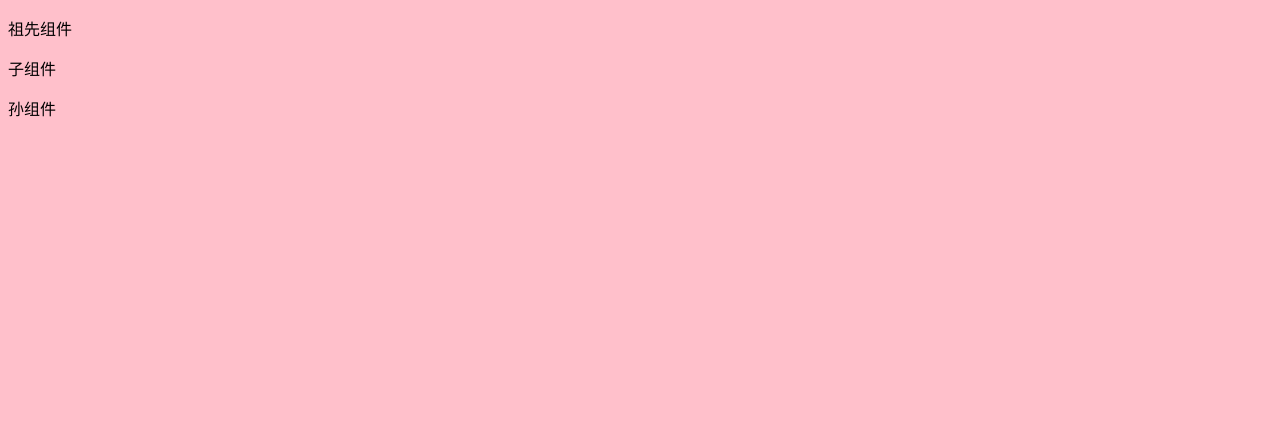
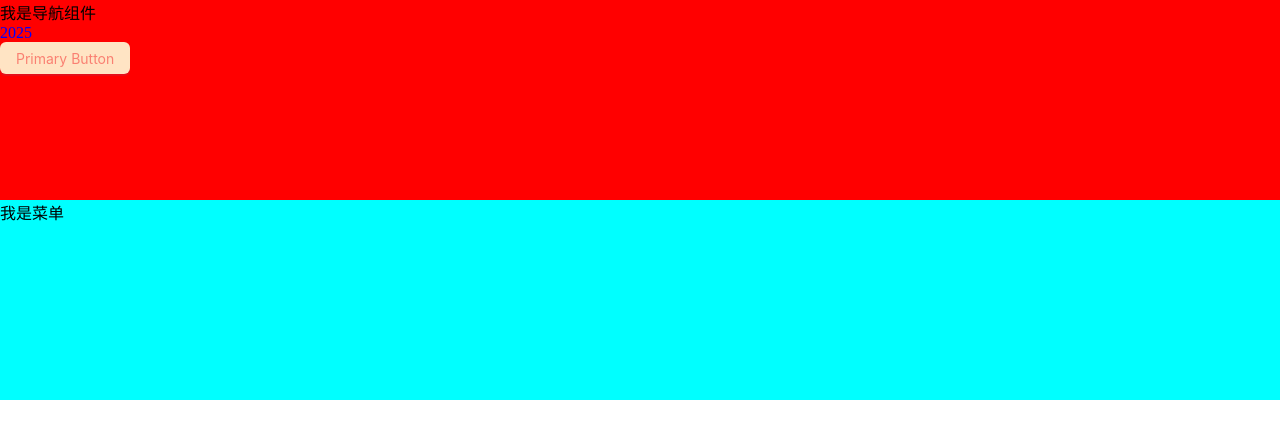
Before and after one commit to Broccoli-db/react, a React app: page / in a window 1280 px wide. Shown: the top 438 px of the page. Built offline with nearby package versions, Linux system fonts and the light colour scheme.

Commit message:
up：“样式私有化”

```diff
--- a/1.html
+++ /dev/null
@@ -1,91 +0,0 @@
-<!DOCTYPE html>
-<html lang="en">
-<head>
-    <meta charset="UTF-8">
-    <meta name="viewport" content="width=device-width, initial-scale=1.0">
-    <title>Document</title>
-    <style>
-        body {
-                width: 100vw;
-                height: 100vh;
-                display: flex;
-                justify-content: center;
-                align-items: center;
-                margin: 0;
-                padding: 0;
-        }
-        #root {
-            width: 100px;
-            height: 100px;
-            background-color: red;
-            display: flex;
-            justify-content: center;
-            align-items: center;
-        }
-
-        #secondFloor {
-            width: 50px;
-            height: 50px;
-            background-color: blue;
-            display: flex;
-            justify-content: center;
-            align-items: center;
-        }
-
-        #thirdFloor {
-            width: 25px;
-            height: 25px;
-            background-color: green;
-            display: flex;
-            justify-content: center;
-            align-items: center;
-        }
-    </style>
-</head>
-<body>
-    <div id="root">
-        <div id="secondFloor">
-            <div id="thirdFloor">
-            </div>
-        </div>
-    </div>
-    <script>
-        const root = document.getElementById('root');
-        const secondFloor = document.getElementById('secondFloor');
-        const thirdFloor = document.getElementById('thirdFloor');
-        secondFloor.onClick = () => {
-            console.log('secondFloor冒泡');
-        }
-        secondFloor.onClickCapture = () => {
-            console.log('secondFloor捕获');
-        }
-        thirdFloor.onClick = () => {
-            console.log('thirdFloor冒泡');
-        }
-        thirdFloor.onClickCapture = () => {
-            console.log('thirdFloor捕获');
-        }
-        // 捕获
-        root.addEventListener('click', (ev) => {
-            let path = ev.composedPath();
-            [...path].reverse().forEach((el) => {
-                if(el.onClickCapture){
-                    el.onClickCapture()
-                }
-            })
-        },true);
-        // 冒泡
-        root.addEventListener('click', (ev) => {
-            let path = ev.composedPath();
-            path.forEach((el) => {
-                if(el.onClick){
-                    el.onClick()
-                }
-            })
-        },false);
-
-    </script>
-
-    </script>
-</body>
-</html>
--- /dev/null
+++ b/src/App.jsx
@@ -0,0 +1,11 @@
+import React from 'react'
+import Nav from './views/Nav'
+import Menu from './views/Menu'
+export default function App() {
+    return (
+        <div>
+            <Nav />
+            <Menu />
+        </div>
+    )
+}
--- a/src/components/Dialog.jsx
+++ /dev/null
@@ -1,45 +0,0 @@
-import React, { useContext, useState } from 'react'
-import ContextObject from '../contextObject'
-function Dialog() {
-  const [age, setAge] = useState(18)
-  const [name, setName] = useState("张三")
-  const chage = () => {
-    setAge(age + 1)
-    setName("李四")
-  }
-  return (
-    <ContextObject.Provider value={{
-      age,
-      name,
-      chage
-    }}>
-      <div>
-        <p>祖先组件</p>
-        <Child />
-      </div>
-    </ContextObject.Provider>
-
-  )
-}
-// 子组件
-const Child = () => {
-  const { age, name, chage } = useContext(ContextObject)
-  console.log(age, name, chage, "子组件");
-
-  return (
-    <div>
-      <p>子组件</p>
-      <GrandChild />
-    </div>
-  )
-}
-// 孙组件
-const GrandChild = () => {
-  const { age, name, chage } = useContext(ContextObject)
-  console.log(age, name, chage, "孙组件");
-
-  return <div>
-    <p>孙组件</p>
-  </div>
-}
-export default Dialog
--- a/src/index.jsx
+++ b/src/index.jsx
@@ -5,16 +5,16 @@
 
 import React from "react";
 import ReactDOM from "react-dom/client";
-import "@/index.less";
-import Dialog from "./components/Dialog";
 import { ConfigProvider } from "antd";
 import zhCN from "antd/locale/zh_CN";
 import "dayjs/locale/zh-cn";
+import "@/index.less";
+import App from "./App";
 const root = ReactDOM.createRoot(document.getElementById("root"));
 root.render(
   <>
     <ConfigProvider locale={zhCN}>
-      <Dialog />
+      <App />
     </ConfigProvider>
   </>
 );
--- a/src/index.less
+++ b/src/index.less
@@ -1,5 +1,5 @@
 html,
 body {
-  height: 100%;
-  background-color: pink;
+  margin: 0;
+  padding: 0;
 }
--- /dev/null
+++ b/src/views/Menu/index.jsx
@@ -0,0 +1,9 @@
+import React from 'react'
+import sty from './index.module.less'
+export default function Menu() {
+    return (
+        <div className={`${sty.menu} ${sty.box}`}>
+            我是菜单
+        </div>
+    )
+}
--- /dev/null
+++ b/src/views/Menu/index.module.less
@@ -0,0 +1,7 @@
+.menu {
+    width: 100%;
+    height: 200px;
+}
+.box{
+    background-color: aqua;
+}
--- /dev/null
+++ b/src/views/Nav/index.jsx
@@ -0,0 +1,12 @@
+import React from 'react'
+import sty from './index.module.less'
+import { Button } from 'antd'
+export default function Nav() {
+    return (
+        <div className={`${sty.nav} ${sty.box}`}>
+            我是导航组件
+            <div className='num'>2025</div>
+            <Button type="primary">Primary Button</Button>
+        </div>
+    )
+}
--- /dev/null
+++ b/src/views/Nav/index.module.less
@@ -0,0 +1,19 @@
+.nav {
+    width: 100%;
+    height: 200px;
+}
+
+.box {
+    background: red;
+}
+
+:global {
+    .num {
+        color: blue;
+    }
+
+    .ant-btn {
+        color: salmon;
+        background-color: bisque;
+    }
+}
```
Also changed, not shown: src/views/DemoOne.jsx (deleted, +0 -39 lines), 学习文档/2025React.md (+50 -0 lines).
